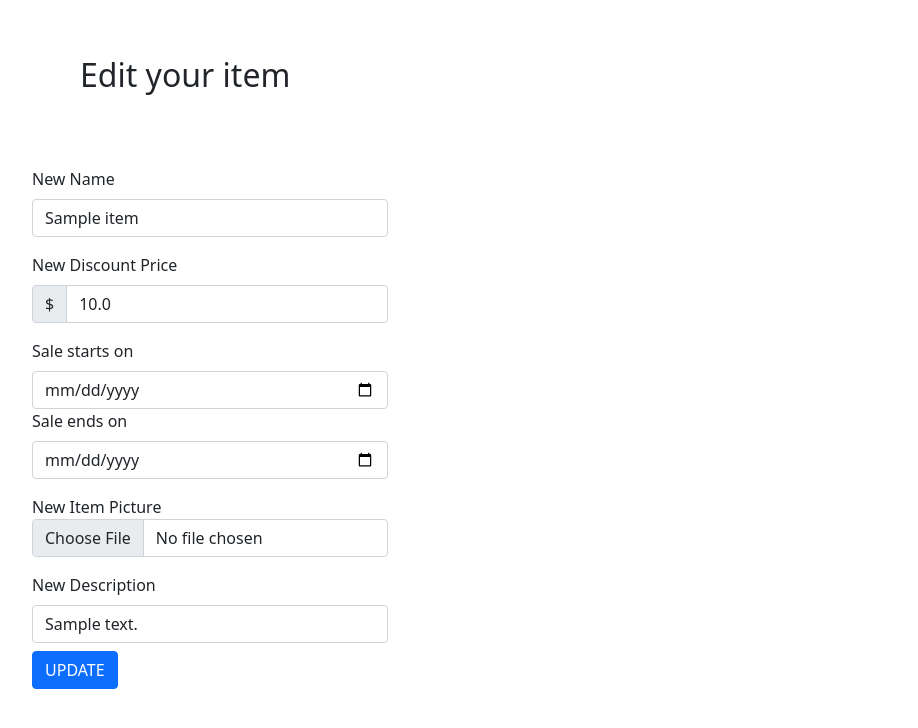
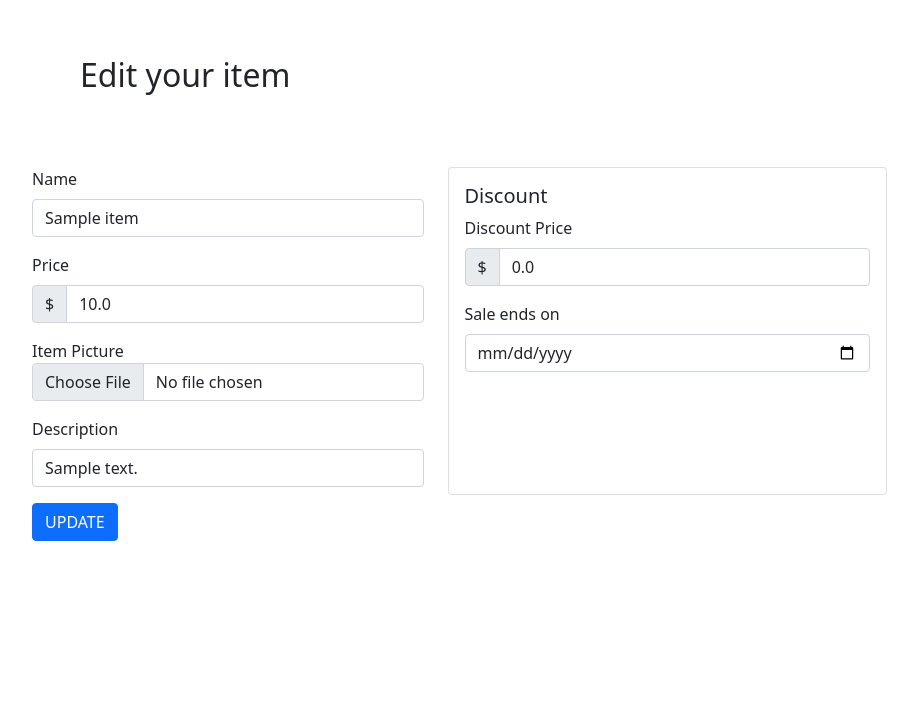
Before and after one commit to Jeff-SJSU/CMPE131-Project, a Flask app: page /product/1/edit in a window 1280 px wide. Shown: the part 56-784 px from the top of the page, without its empty margins (50-968 px from the left). Run offline with Flask 2, Linux system fonts and the light colour scheme; a user stored in the database is signed in; tables that the repository leaves empty hold one stand-in row (values such as "Sample post"); some libraries are stand-ins or nearby versions.

Commit message:
Update edit product and discount periods

```diff
--- a/app/forms.py
+++ b/app/forms.py
@@ -1,6 +1,6 @@
 from flask_wtf import FlaskForm
 from wtforms import StringField, PasswordField, BooleanField, SubmitField, DecimalField, DateField
-from wtforms.validators import DataRequired
+from wtforms.validators import DataRequired, Optional
 from flask_wtf.file import FileField, FileAllowed
 
 class LoginForm(FlaskForm):
@@ -23,13 +23,12 @@ class AddItemForm(FlaskForm):
 
 
 class EditItemForm(FlaskForm):
-    name = StringField('New Name', validators=[DataRequired()])
-    price = DecimalField('New Discount Price', validators=[DataRequired()])
-    discount_price = DecimalField('New Discount Price', validators=[DataRequired()])
-    img = FileField('New Item Picture', validators=[FileAllowed(['jpg','png'])])
-    description = StringField('New Description ', validators=[DataRequired()])
-    start_sale= DateField('Sale starts on',format='%m-%d-%y')
-    end_sale= DateField('Sale ends on',format='%m-%d-%y')
+    name = StringField('Name', validators=[DataRequired()])
+    price = DecimalField('Price', validators=[DataRequired()])
+    discount_price = DecimalField('Discount Price', validators=[Optional()])
+    img = FileField('Item Picture', validators=[FileAllowed(['jpg','png'])])
+    description = StringField('Description ', validators=[DataRequired()])
+    end_sale= DateField('Sale ends on', format='%Y-%m-%d', validators=[Optional()])
 
 class AccountForm(FlaskForm):
     username = StringField('Username', validators=[DataRequired()])
--- a/app/models.py
+++ b/app/models.py
@@ -48,8 +48,7 @@ class Item(db.Model):
     img = db.Column(db.String(30), nullable=False, default='default.jpg')
     uploader = db.Column(db.Integer())
     discount_price = db.Column(db.Float(), nullable=True)
-    start_sale = db.Column(db.DateTime, default=datetime.strptime("01-01-1900", "%m-%d-%Y"))
-    end_sale = db.Column(db.DateTime, default=datetime.strptime("01-01-1900", "%m-%d-%Y"))
+    end_sale = db.Column(db.DateTime, default=None)
 
 
     def __repr__(self):
--- a/app/routes.py
+++ b/app/routes.py
@@ -168,7 +168,7 @@ def selling():
         return redirect(f'/product/{item.id}')
 
     return render_template('add_product.html', form=form)
-from datetime import datetime
+
 # For seller to edit their item
 @app.route('/product/<int:id>/edit', methods=['GET', 'POST'])
 def edit_item(id):
@@ -177,26 +177,23 @@ def edit_item(id):
     elif not current_user.seller:
         return redirect('/account')
 
+    item = Item.query.get_or_404(id)
     form = EditItemForm()
-    item = Item.query.get_or_404(id)
-    print(f'{form.start_sale.data} {form.end_sale.data}')
+
+    if not item.uploader == current_user.id:
+        return redirect(f'/product/{id}')
 
     if form.validate_on_submit():
-        item.img = update_img(form.img.data, 'products', size=600)
+        if form.img.data != None:
+            item.img = update_img(form.img.data, 'products', size=600)
         item.name = form.name.data
-        item.discount_price = form.price.data
+        item.price = form.price.data
         item.description = form.description.data
-        item.uploader = current_user.id
-        item.start_sale = form.start_sale.data
+        item.discount_price = form.discount_price.data
         item.end_sale = form.end_sale.data
         db.session.commit()
+        return redirect(f'/product/{item.id}')
 
-    #     date1 = datetime.strptime('29/04/2016 02:02:02', "%d/%m/%Y %H:%M:%S")
-    # date2 = datetime.strptime('30/04/2016 04:03:05', "%d/%m/%Y %H:%M:%S")
-    # remaining = date2 - date1
-    # print(f'Sale until {remaining.days} days {remaining.seconds//3600} hours {(remaining.seconds//60)%60} seconds')
-
-        return redirect(f'/product/{item.id}')
     return render_template('edit_product.html', form=form, item=item)
 
 @app.route('/product/<int:id>/delete', methods=['GET', 'POST'])
--- a/templates/edit_product.html
+++ b/templates/edit_product.html
@@ -4,9 +4,10 @@
         <h2 class="text-dark mb-4">Edit your item</h2>
  </div>
 <div class="row">
-    <div class="col-4">
+    <div class="col-9">
     <form action="/product/{{item.id}}/edit" method="POST" enctype="multipart/form-data">
-        <div class="form-container mb-2 ">
+        <div class="form-container mb-2 row gx-5">
+            <div class="col-6">
                 {{ form.hidden_tag() }}
                 {{ form.name.label(class_="form-label") }}
                 {{ form.name(size=32, class_="form-control mb-3", value= item.name) }}
@@ -15,17 +16,6 @@
                     <span class="input-group-text">$</span>
                     {{ form.price(size=32, class_="form-control", value= item.price ) }}
                 </div>
-
-
-
-            <div class="mb-3">
-                {{ form.start_sale.label(class_="form-label") }}
-                {{ form.start_sale(size=32, class_="form-control") }}
-                {{ form.end_sale.label(class_="form-label") }}
-                {{ form.end_sale(size=32, class_="form-control") }}
-            </div>
-
-
 
                 <div class="mb-3">
                     {{ form.img.label() }}
@@ -36,9 +26,23 @@
                         {% endfor %}
                     {% endif%}
                 </div>
+
                 <div class="mb-2">
                 {{ form.description.label(class_="form-label") }}
                 {{ form.description(size=32, class_="form-control", value= item.description ) }}
+                </div>
+            </div>
+            <div class="col-6 card card-body">
+                <h5>Discount</h5>
+                {{ form.discount_price.label(class_="form-label") }}
+                <div class="input-group mb-3">
+                    <span class="input-group-text">$</span>
+                    {{ form.discount_price(size=32, class_="form-control", value= item.discount_price ) }}
+                </div>
+                <div class="mb-3">
+                    {{ form.end_sale.label(class_="form-label") }}
+                    {{ form.end_sale(size=32, class_="form-control", value=item.end_sale) }}
+                </div>
             </div>
         </div>
         <button class="form-element-button btn btn-primary" type="submit">UPDATE</button>
--- a/templates/product.html
+++ b/templates/product.html
@@ -24,7 +24,7 @@
     <div class="col-8">
         <h2 class="mt-2 mb-0">{{ item.name }}</h2>
         <div class="mb-3">
-            <div class="mb-2">{{ components.price(item.price) }}</div>
+            <div class="mb-2">{{ components.price(item.price, item.discount_price) }}</div>
             <a class="btn bg-gradient shadow btn-primary me-1" role="button" href="/cart/add/{{ item.id }}"><i class="bi bi-plus-lg"></i> Add to Cart</a>
             <span class="dropdown">
                 <a class="btn btn-outline-secondary dropdown-toggle" role="button" data-bs-toggle="dropdown">Add to List</a>
@@ -35,6 +35,9 @@
                 </ul>
             </span>
         </div>
+        {% if item.discount_price != item.price and item.end_sale %}
+        <p class="text-success">This sale will expire on {{item.end_sale.strftime('%m/%d/%Y')}}.</p>
+        {% endif %}
         <p>{{ item.description }}</p>
     </div>
 </div>
```
Also changed, not shown: templates/includes/components.html (+13 -5 lines). Lines whose indentation alone changed are shown as unchanged.
